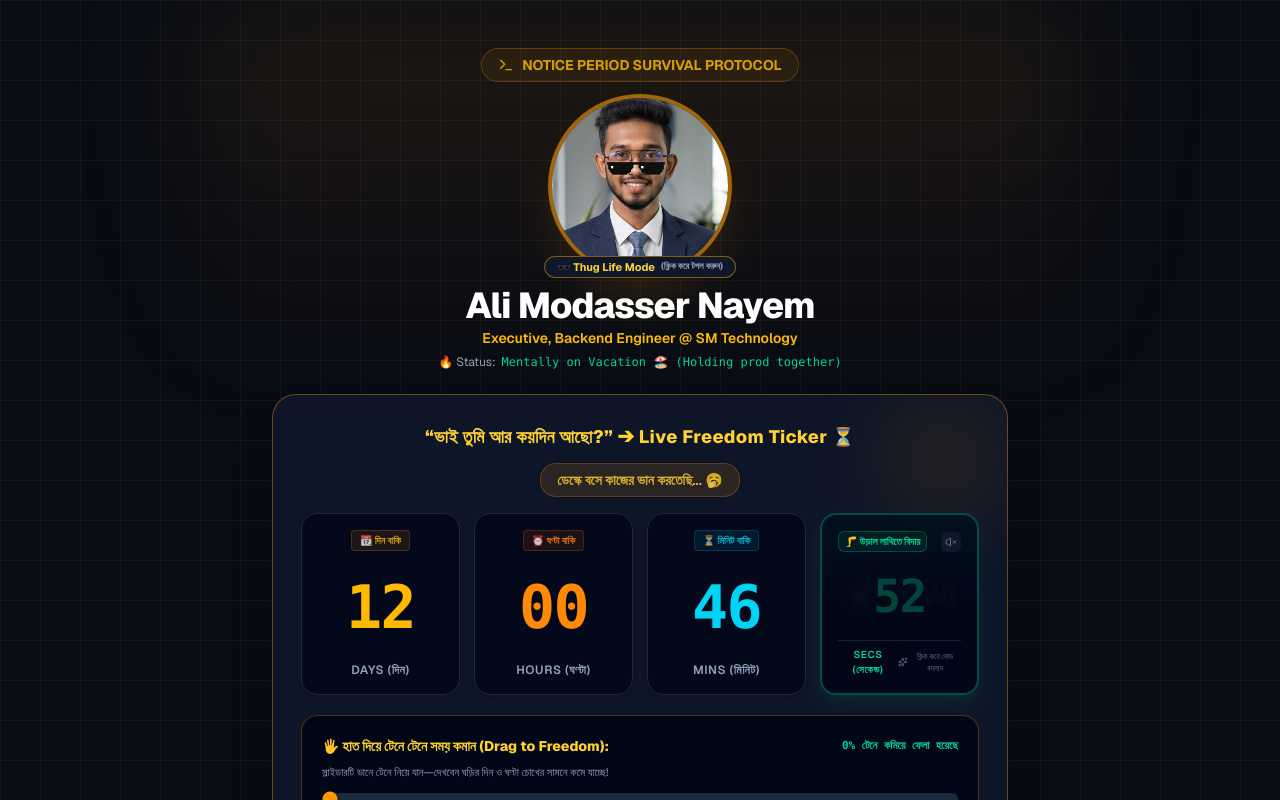
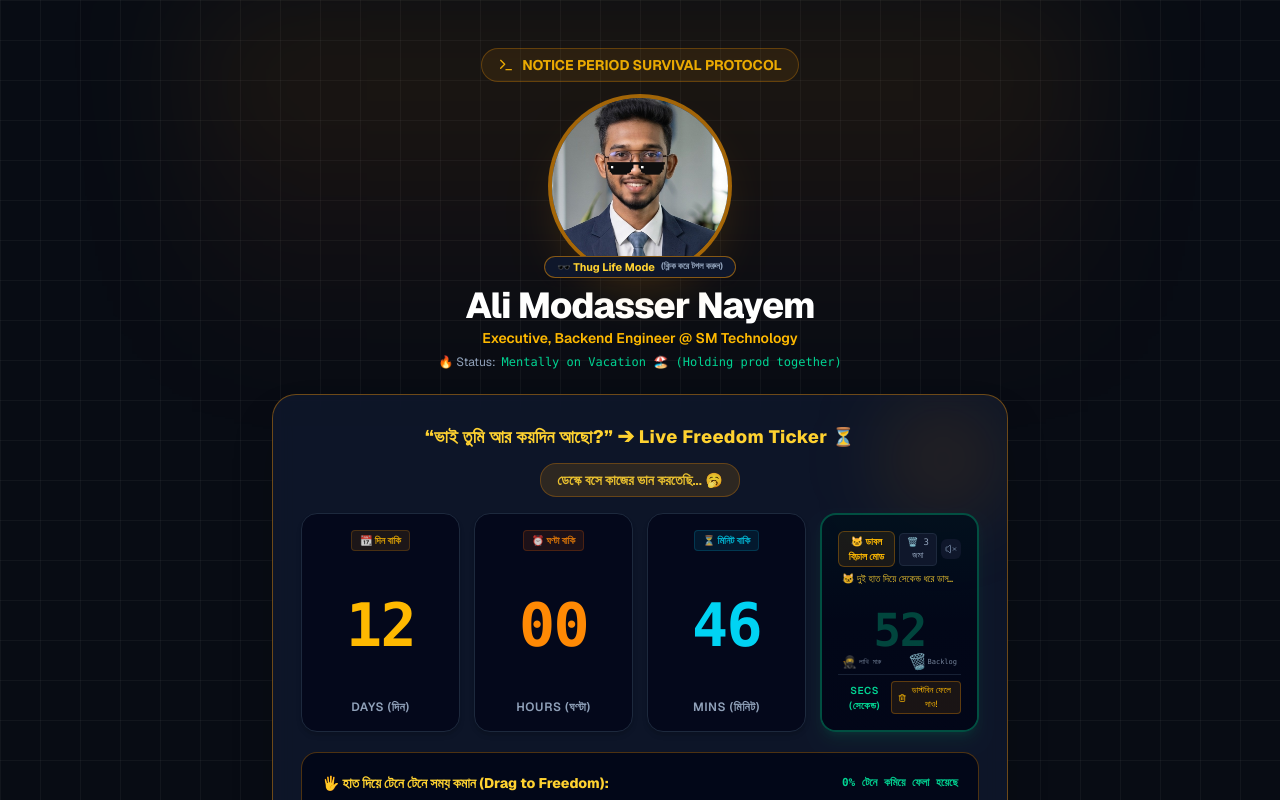
Before and after one commit to modasser-nayem/resign-countdown, a Next.js app: page / in a window 1280 px wide. Shown: the top 800 px of the page. Built offline with nearby package versions, Linux system fonts and the light colour scheme.

Commit message:
feat: implement dual cat 2-3s trash grab, ninja kick, and 60s walk-dump animation in countdown seconds card

```diff
--- a/src/components/AnimatedSecondCard.tsx
+++ b/src/components/AnimatedSecondCard.tsx
@@ -2,7 +2,7 @@
 
 import React, { useEffect, useState, useRef } from "react";
 import { soundEffects } from "@/lib/audio";
-import { Trash2, Footprints, Flame, Volume2, VolumeX, Sparkles } from "lucide-react";
+import { Trash2, Volume2, VolumeX, Sparkles, Footprints } from "lucide-react";
 
 interface AnimatedSecondCardProps {
   seconds: number;
@@ -10,95 +10,101 @@ interface AnimatedSecondCardProps {
 }
 
 export default function AnimatedSecondCard({ seconds, minutes }: AnimatedSecondCardProps) {
-  // autoMode changes every minute: 0 -> 1 -> 2
-  const [manualMode, setManualMode] = useState<number | null>(null);
   const [soundEnabled, setSoundEnabled] = useState<boolean>(false);
 
-  // Effective mode: 0 = Two Hands Trash, 1 = Karate Kick, 2 = Cannon Blast
-  const activeMode = manualMode !== null ? manualMode : Math.abs(minutes) % 3;
+  // Track previous second to detect ticks
+  const prevSecRef = useRef<number>(seconds);
+  const [activeNumber, setActiveNumber] = useState<number>(seconds);
 
-  const [animatingNum, setAnimatingNum] = useState<number>(seconds);
-  const [isAnimating, setIsAnimating] = useState<boolean>(false);
-  const prevSecRef = useRef<number>(seconds);
+  // Action type: 'idle' | 'cat_grab' | 'ninja_kick' | 'dumping'
+  const [actionType, setActionType] = useState<"idle" | "cat_grab" | "ninja_kick" | "dumping">("idle");
+  const [collectedCount, setCollectedCount] = useState<number>(0);
 
+  // 60s walking & dumping state
+  const [isDumping, setIsDumping] = useState<boolean>(false);
+  const [scatterParticles, setScatterParticles] = useState<number[]>([]);
+  const [speechBubble, setSpeechBubble] = useState<string>("কাজের ফাঁকে সেকেন্ড সরাচ্ছি... 🐾");
+
+  // Every 2-3 seconds cadence trigger
   useEffect(() => {
-    if (prevSecRef.current !== seconds) {
-      setAnimatingNum(prevSecRef.current);
+    if (prevSecRef.current === seconds) return;
+    const oldSec = prevSecRef.current;
     prevSecRef.current = seconds;
-      setIsAnimating(true);
+    setActiveNumber(oldSec);
 
-      if (soundEnabled) {
-        if (activeMode === 0) soundEffects.playTrashDrop();
-        else if (activeMode === 1) soundEffects.playKick();
-        else if (activeMode === 2) soundEffects.playCannon();
+    // If seconds === 0 (or full minute) or collected reaches 20+, trigger walking & dumping!
+    if (seconds === 0 || seconds === 59) {
+      triggerDumpAnimation();
+      return;
     }
 
+    // Every 2 or 3 seconds: Alternate between Cat 1 (Two-hand trash grab) & Cat 2 (Ninja kick)
+    // When seconds is divisible by 2: Cat 1 grabs and drops to trash
+    // When seconds is divisible by 3: Cat 2 flying karate kicks it away
+    if (seconds % 2 === 0) {
+      // Cat 1: Two-hand grab to trash
+      setActionType("cat_grab");
+      setCollectedCount((prev) => Math.min(prev + 1, 30));
+      setSpeechBubble("🐱 দুই হাত দিয়ে সেকেন্ড ধরে ডাস্টবিনে ফেললাম!");
+      if (soundEnabled) soundEffects.playTrashDrop();
+
       const timer = setTimeout(() => {
-        setIsAnimating(false);
-      }, 700);
+        setActionType("idle");
+      }, 750);
+      return () => clearTimeout(timer);
+    } else if (seconds % 3 === 0) {
+      // Cat 2: Karate Kick
+      setActionType("ninja_kick");
+      setSpeechBubble("🥷 উড়াল লাথি! সেকেন্ড সোজা স্ক্রিনের বাইরে!");
+      if (soundEnabled) soundEffects.playKick();
+
+      const timer = setTimeout(() => {
+        setActionType("idle");
+      }, 750);
       return () => clearTimeout(timer);
     }
-  }, [seconds, activeMode, soundEnabled]);
+  }, [seconds, soundEnabled]);
 
-  const MODES_INFO = [
-    {
-      id: 0,
-      name: "ডাস্টবিন",
-      icon: Trash2,
-      tag: "🤲 ২ হাতে ডাস্টবিনে ড্রপ",
-      badgeColor: "text-amber-400 bg-amber-500/10 border-amber-500/30",
-    },
-    {
-      id: 1,
-      name: "উড়াল লাথি",
-      icon: Footprints,
-      tag: "🦵 উড়াল লাথিতে বিদায়",
-      badgeColor: "text-emerald-400 bg-emerald-500/10 border-emerald-500/30",
-    },
-    {
-      id: 2,
-      name: "কামান ব্লাস্ট",
-      icon: Flame,
-      tag: "💣 কামানে মহাশূন্যে ফায়ার",
-      badgeColor: "text-red-400 bg-red-500/10 border-red-500/30",
-    },
-  ];
+  // The 60s Walk & Dump Animation
+  const triggerDumpAnimation = () => {
+    setIsDumping(true);
+    setActionType("dumping");
+    setSpeechBubble("🚶‍♂️🐱 ১ মিনিট শেষ! ডাস্টবিন নিয়ে নিচে ফেলে দিয়ে আসি!");
+    if (soundEnabled) soundEffects.playCannon();
 
-  const currentModeInfo = MODES_INFO[activeMode];
+    // Generate falling number particles
+    const sampleNumbers = [seconds, (seconds + 12) % 60, (seconds + 27) % 60, (seconds + 43) % 60];
+    setScatterParticles(sampleNumbers);
 
-  const cycleMode = (e: React.MouseEvent) => {
-    e.stopPropagation();
-    const nextMode = (activeMode + 1) % 3;
-    setManualMode(nextMode);
-    if (soundEnabled) {
-      if (nextMode === 0) soundEffects.playTrashDrop();
-      else if (nextMode === 1) soundEffects.playKick();
-      else soundEffects.playCannon();
-    }
+    setTimeout(() => {
+      // Dump completed, reset bin and walk back
+      setCollectedCount(0);
+      setIsDumping(false);
+      setActionType("idle");
+      setScatterParticles([]);
+      setSpeechBubble("✨ ডাস্টবিন একদম খালি! আবার সেকেন্ড ধরা শুরু!");
+    }, 2400);
   };
 
   return (
-    <div
-      onClick={cycleMode}
-      className="bg-slate-950/90 rounded-2xl p-3 sm:p-4 border-2 border-emerald-500/40 hover:border-emerald-400/70 transition-all flex flex-col items-center justify-between relative overflow-hidden group cursor-pointer shadow-lg shadow-emerald-500/10 min-h-[140px] sm:min-h-[160px]"
-      title="ক্লিক করে মোড বদলান (ডাস্টবিন ➔ লাথি ➔ কামান)"
-    >
-      {/* Background radial accent glow */}
+    <div className="bg-slate-950/90 rounded-2xl p-3 sm:p-4 border-2 border-emerald-500/40 hover:border-emerald-400/70 transition-all flex flex-col justify-between relative overflow-hidden shadow-lg shadow-emerald-500/10 min-h-[160px] sm:min-h-[175px]">
+      {/* Background accent glow */}
       <div className="absolute inset-0 bg-gradient-to-b from-emerald-500/5 via-transparent to-slate-950 pointer-events-none" />
 
-      {/* Top Header: Mode tag & sound toggle */}
-      <div className="w-full flex items-center justify-between z-10">
-        <span
-          className={`text-[9px] sm:text-[10px] font-bold px-1.5 py-0.5 rounded-md border flex items-center gap-1 ${currentModeInfo.badgeColor}`}
-        >
-          <span>{currentModeInfo.tag}</span>
+      {/* Top Header: Badge, Bin Count, Sound Toggle */}
+      <div className="w-full flex items-center justify-between z-10 gap-1">
+        <div className="flex items-center gap-1">
+          <span className="text-[9px] sm:text-[10px] font-bold px-1.5 py-0.5 rounded-md border text-amber-400 bg-amber-500/10 border-amber-500/30 flex items-center gap-1">
+            <span>🐱 ডাবল বিড়াল মোড</span>
           </span>
+          <span className="text-[9px] font-mono text-slate-400 bg-slate-900 px-1.5 py-0.5 rounded border border-slate-800" title="ডাস্টবিনে জমা সেকেন্ড">
+            🗑️ {collectedCount} জমা
+          </span>
+        </div>
 
+        <div className="flex items-center gap-1">
           <button
-          onClick={(e) => {
-            e.stopPropagation();
-            setSoundEnabled(!soundEnabled);
-          }}
+            onClick={() => setSoundEnabled(!soundEnabled)}
             className={`p-1 rounded-md transition-colors ${
               soundEnabled
                 ? "text-amber-400 bg-amber-500/20"
@@ -113,180 +119,165 @@ export default function AnimatedSecondCard({ seconds, minutes }: AnimatedSecondC
             )}
           </button>
         </div>
+      </div>
+
+      {/* Dynamic Mini Speech Bubble */}
+      <div className="text-[9px] sm:text-[10px] text-amber-300/90 font-medium truncate px-1 mt-1 z-10 text-center">
+        {speechBubble}
+      </div>
 
       {/* ======================================================== */}
-      {/* 🎭 THE CENTRAL ANIMATED STAGE FOR SECONDS */}
+      {/* 🎭 CENTRAL ANIMATION THEATER */}
       {/* ======================================================== */}
       <div className="relative w-full h-16 sm:h-20 flex items-center justify-center my-1 select-none">
 
-        {/* ======================================================== */}
-        {/* MODE 0: 2 হাত দিয়ে ধরে ডাস্টবিনে ড্রপ 🤲🗑️ */}
-        {/* ======================================================== */}
-        {activeMode === 0 && (
-          <div className="w-full h-full relative flex items-center justify-center">
-            {/* Base Current Second (appears when idle) */}
+        {/* Static Base Second Number (dimmed slightly during active actions) */}
         <div
-              className={`text-3xl sm:text-5xl font-black font-mono text-emerald-400 tracking-tight transition-opacity duration-150 ${
-                isAnimating ? "opacity-30 scale-95" : "opacity-100 scale-100"
+          className={`text-3xl sm:text-5xl font-black font-mono text-emerald-400 tracking-tight transition-all duration-150 ${
+            actionType !== "idle" ? "opacity-30 scale-95" : "opacity-100 scale-100"
           }`}
         >
           {String(seconds).padStart(2, "0")}
         </div>
 
-            {/* Falling previous second grasped by 2 Hands into the Dustbin */}
-            {isAnimating && (
-              <div
-                key={`trash-${animatingNum}-${seconds}`}
-                className="absolute inset-0 flex flex-col items-center justify-center animate-[handsTrash_0.7s_cubic-bezier(0.2,0.8,0.2,1)_forwards] z-20 pointer-events-none"
-              >
-                {/* 2 Cartoon Hands holding the number */}
-                <div className="flex items-center gap-1 text-base sm:text-lg animate-pulse">
-                  <span>🫲</span>
-                  <div className="px-2 py-0.5 rounded-lg bg-amber-500 text-slate-950 font-black font-mono text-xl sm:text-2xl shadow-lg border border-amber-300">
-                    {String(animatingNum).padStart(2, "0")}
+        {/* ---------------------------------------------------- */}
+        {/* ACTION 1: CAT 1 (২ হাতে ধরে ডাস্টবিনে ড্রপ) 🐱🤲🗑️ */}
+        {/* ---------------------------------------------------- */}
+        {actionType === "cat_grab" && (
+          <div className="absolute inset-0 flex flex-col items-center justify-center animate-[catDrop_0.75s_cubic-bezier(0.2,0.8,0.2,1)_forwards] z-20 pointer-events-none">
+            {/* Cute Cat Face with 2 Paws grasping the number */}
+            <div className="flex items-center gap-1">
+              <span className="text-sm">🐾</span>
+              <div className="flex items-center gap-1 px-2 py-0.5 rounded-lg bg-amber-500 text-slate-950 font-black font-mono text-xl sm:text-2xl shadow-xl border border-amber-300">
+                <span className="text-xs">🐱</span>
+                <span>{String(activeNumber).padStart(2, "0")}</span>
               </div>
-                  <span>🫱</span>
+              <span className="text-sm">🐾</span>
             </div>
           </div>
         )}
 
-            {/* Mini Dustbin at the bottom of the card */}
-            <div className="absolute -bottom-1 sm:bottom-0 right-2 flex flex-col items-center z-10">
-              <span
-                className={`text-sm sm:text-base transition-transform duration-200 ${
-                  isAnimating ? "-translate-y-2 -rotate-12 scale-110" : "translate-y-0"
-                }`}
-              >
-                🗑️
-              </span>
-              <span className="text-[7px] text-slate-400 font-mono leading-none">
-                {isAnimating ? "ড্রপ! 💨" : "Backlog"}
-              </span>
+        {/* ---------------------------------------------------- */}
+        {/* ACTION 2: NINJA CAT (উড়াল লাথি মেরে বিদায়) 🥷🦵💨 */}
+        {/* ---------------------------------------------------- */}
+        {actionType === "ninja_kick" && (
+          <div className="absolute inset-0 flex items-center justify-center z-20 pointer-events-none">
+            {/* Ninja Cat Flying Kick from Left */}
+            <div className="absolute -left-1 text-2xl animate-[ninjaStrike_0.4s_ease-out_forwards]">
+              🥷🦵
+            </div>
+
+            {/* Kicked Flying Number spinning off */}
+            <div className="px-2 py-0.5 rounded-lg bg-orange-500 text-white font-black font-mono text-xl sm:text-2xl shadow-xl border border-yellow-300 animate-[kickFlyOff_0.7s_cubic-bezier(0.1,0.8,0.2,1)_forwards]">
+              {String(activeNumber).padStart(2, "0")}
+            </div>
+
+            {/* Comic burst */}
+            <div className="absolute text-xs font-black text-amber-300 animate-ping">
+              💥 POW!
             </div>
           </div>
         )}
 
-        {/* ======================================================== */}
-        {/* MODE 1: উড়াল লাথিতে উড়িয়ে দেওয়া 🦵💨 */}
-        {/* ======================================================== */}
-        {activeMode === 1 && (
-          <div className="w-full h-full relative flex items-center justify-center">
-            {/* Base Current Second */}
-            <div
-              className={`text-3xl sm:text-5xl font-black font-mono text-emerald-400 tracking-tight transition-opacity duration-150 ${
-                isAnimating ? "opacity-30 scale-95" : "opacity-100 scale-100"
-              }`}
-            >
-              {String(seconds).padStart(2, "0")}
+        {/* ---------------------------------------------------- */}
+        {/* ACTION 3: 60s GRAND DUMP (হেঁটে গিয়ে ডাস্টবিন খালি করা) 🚶‍♂️🐱🗑️ */}
+        {/* ---------------------------------------------------- */}
+        {isDumping && (
+          <div className="absolute inset-0 flex items-center justify-center z-30 pointer-events-none">
+            {/* Walking Cat Carrying the Full Dustbin across */}
+            <div className="flex flex-col items-center animate-[walkAndDump_2.4s_ease-in-out_forwards]">
+              <div className="flex items-center gap-1 text-xl sm:text-2xl animate-bounce">
+                <span>🐱</span>
+                <span>🗑️</span>
+              </div>
+              <span className="text-[8px] bg-red-500 text-white font-bold px-1 rounded shadow">
+                ডাস্টবিন খালি! 💨
+              </span>
             </div>
 
-            {/* Flying Kicked Box & Impact */}
-            {isAnimating && (
-              <div
-                key={`kick-${animatingNum}-${seconds}`}
-                className="absolute inset-0 flex items-center justify-center z-20 pointer-events-none"
+            {/* Falling scattered numbers raining downwards */}
+            <div className="absolute inset-x-0 bottom-0 flex justify-around pointer-events-none">
+              {scatterParticles.map((num, idx) => (
+                <span
+                  key={idx}
+                  className="px-1 py-0.5 rounded bg-amber-500/90 text-slate-950 font-black font-mono text-[10px] animate-[fallDown_1.8s_ease-in_forwards]"
+                  style={{ animationDelay: `${idx * 150}ms` }}
                 >
-                {/* Karate Leg on Left */}
-                <div className="absolute -left-2 text-2xl sm:text-3xl animate-[karateStrike_0.35s_ease-out_forwards]">
-                  🦵💨
-                </div>
-
-                {/* Flying Kicked Number */}
-                <div className="px-2 py-0.5 rounded-lg bg-orange-500 text-white font-black font-mono text-xl sm:text-2xl shadow-xl border border-yellow-300 animate-[kickFlyOff_0.7s_cubic-bezier(0.1,0.8,0.2,1)_forwards]">
-                  {String(animatingNum).padStart(2, "0")}
-                </div>
-
-                {/* Impact Starburst */}
-                <div className="absolute text-sm font-black text-amber-300 animate-ping">
-                  💥 POW!
-                </div>
-              </div>
-            )}
-          </div>
-        )}
-
-        {/* ======================================================== */}
-        {/* MODE 2: কামানে মহাশূন্যে ব্লাস্ট 💣🚀 */}
-        {/* ======================================================== */}
-        {activeMode === 2 && (
-          <div className="w-full h-full relative flex items-center justify-center">
-            {/* Base Current Second */}
-            <div
-              className={`text-3xl sm:text-5xl font-black font-mono text-emerald-400 tracking-tight transition-opacity duration-150 ${
-                isAnimating ? "opacity-30 scale-95" : "opacity-100 scale-100"
-              }`}
-            >
-              {String(seconds).padStart(2, "0")}
-            </div>
-
-            {/* Fired Rocket Shell shooting upward */}
-            {isAnimating && (
-              <div
-                key={`cannon-${animatingNum}-${seconds}`}
-                className="absolute inset-0 flex items-center justify-center z-20 pointer-events-none"
-              >
-                {/* Muzzle flash */}
-                <div className="absolute bottom-1 left-2 text-xl animate-ping">
-                  💥🔥
-                </div>
-
-                {/* Rocketing Number */}
-                <div className="flex items-center gap-0.5 px-2 py-0.5 rounded-full bg-gradient-to-r from-red-600 to-amber-500 text-white font-black font-mono text-lg sm:text-xl shadow-xl border border-yellow-200 animate-[cannonShootUp_0.7s_cubic-bezier(0.1,0.9,0.2,1)_forwards]">
-                  <span>🚀</span>
-                  <span>{String(animatingNum).padStart(2, "0")}</span>
+                  {String(num).padStart(2, "0")}s
+                </span>
+              ))}
             </div>
           </div>
         )}
 
-            {/* Mini Cannon Icon in corner */}
-            <div className="absolute -bottom-1 sm:bottom-0 left-2 text-sm sm:text-base opacity-75">
-              💣
+        {/* Mini Dustbin shown in the bottom-right corner */}
+        <div className="absolute bottom-0 right-1 flex items-center gap-0.5 z-10 opacity-80">
+          <span className={`text-xs transition-transform ${actionType === "cat_grab" ? "scale-125 -rotate-12" : ""}`}>
+            🗑️
+          </span>
+          <span className="text-[7px] text-slate-400 font-mono">
+            {isDumping ? "খালি..." : "Backlog"}
+          </span>
+        </div>
+
+        {/* Mini Ninja Cat shown ready in the bottom-left corner */}
+        <div className="absolute bottom-0 left-1 flex items-center gap-0.5 z-10 opacity-80">
+          <span className={`text-xs transition-transform ${actionType === "ninja_kick" ? "scale-125 translate-x-1" : ""}`}>
+            🥷
+          </span>
+          <span className="text-[7px] text-slate-400 font-mono">
+            লাথি মারু
+          </span>
         </div>
       </div>
-        )}
-      </div>
 
-      {/* Bottom Footer: Label & Click-to-switch hint */}
+      {/* Bottom Footer: Label & Manual Dump Button */}
       <div className="w-full flex items-center justify-between border-t border-slate-800/80 pt-1.5 z-10 text-[9px] sm:text-[10px] text-slate-400">
         <span className="font-semibold text-emerald-400 uppercase tracking-wider">
           Secs (সেকেন্ড)
         </span>
-        <span className="text-[8px] text-slate-500 group-hover:text-amber-400 transition-colors flex items-center gap-0.5">
-          <Sparkles className="w-2.5 h-2.5" /> ক্লিক করে মোড বদলান
-        </span>
+
+        {/* Manual Test Button for instant walking animation */}
+        <button
+          onClick={triggerDumpAnimation}
+          className="text-[8px] sm:text-[9px] text-amber-400 hover:text-amber-300 bg-amber-500/10 hover:bg-amber-500/20 px-1.5 py-0.5 rounded border border-amber-500/30 flex items-center gap-0.5 transition-colors cursor-pointer"
+          title="১ মিনিট না অপেক্ষা করেও এখনই হেঁটে ডাস্টবিন খালি করে দেখার বোতাম"
+        >
+          <Trash2 className="w-2.5 h-2.5" /> ডাস্টবিন ফেলে দাও!
+        </button>
       </div>
 
-      {/* Embedded CSS Animations */}
+      {/* Embedded Smooth CSS Keyframes */}
       <style jsx>{`
-        @keyframes handsTrash {
+        @keyframes catDrop {
           0% {
             opacity: 1;
-            transform: translateY(-8px) scale(1.05);
+            transform: translateY(-10px) scale(1.08);
           }
           30% {
-            transform: translateY(0px) scale(1);
+            transform: translateY(-2px) scale(1);
           }
           70% {
-            transform: translateY(22px) scale(0.7) rotate(10deg);
+            transform: translate(15px, 20px) scale(0.65) rotate(12deg);
           }
           100% {
             opacity: 0;
-            transform: translateY(38px) scale(0.2) rotate(25deg);
+            transform: translate(25px, 35px) scale(0.2) rotate(25deg);
           }
         }
 
-        @keyframes karateStrike {
+        @keyframes ninjaStrike {
           0% {
             opacity: 0;
-            transform: translateX(-20px) rotate(-30deg);
+            transform: translateX(-15px) rotate(-30deg);
           }
           50% {
             opacity: 1;
-            transform: translateX(10px) rotate(10deg);
+            transform: translateX(8px) rotate(10deg);
           }
           100% {
             opacity: 0;
-            transform: translateX(20px) rotate(0deg);
+            transform: translateX(18px) rotate(0deg);
           }
         }
 
@@ -296,31 +287,53 @@ export default function AnimatedSecondCard({ seconds, minutes }: AnimatedSecondC
             transform: translate(0, 0) scale(1) rotate(0deg);
           }
           30% {
-            transform: translate(25px, -20px) scale(1.1) rotate(45deg);
+            transform: translate(25px, -18px) scale(1.1) rotate(45deg);
           }
           70% {
-            transform: translate(70px, -45px) scale(0.7) rotate(220deg);
+            transform: translate(65px, -40px) scale(0.7) rotate(220deg);
           }
           100% {
             opacity: 0;
-            transform: translate(120px, -70px) scale(0.1) rotate(480deg);
+            transform: translate(110px, -65px) scale(0.1) rotate(480deg);
           }
         }
 
-        @keyframes cannonShootUp {
+        @keyframes walkAndDump {
           0% {
+            opacity: 0;
+            transform: translateX(-60px) scale(0.9);
+          }
+          20% {
             opacity: 1;
-            transform: translate(0, 10px) scale(0.8) rotate(-20deg);
+            transform: translateX(-20px) scale(1);
           }
-          30% {
-            transform: translate(15px, -20px) scale(1.15) rotate(0deg);
+          45% {
+            transform: translateX(25px) rotate(-15deg);
           }
-          70% {
-            transform: translate(45px, -55px) scale(0.9) rotate(20deg);
+          60% {
+            transform: translate(35px, 15px) rotate(-45deg) scale(1.1);
+          }
+          80% {
+            transform: translateX(10px) rotate(0deg);
           }
           100% {
             opacity: 0;
-            transform: translate(80px, -90px) scale(0.2) rotate(35deg);
+            transform: translateX(-50px) scale(0.8);
+          }
+        }
+
+        @keyframes fallDown {
+          0% {
+            opacity: 1;
+            transform: translateY(-10px) scale(1);
+          }
+          50% {
+            opacity: 0.8;
+            transform: translateY(20px) scale(0.85);
+          }
+          100% {
+            opacity: 0;
+            transform: translateY(50px) scale(0.3);
           }
         }
       `}</style>
```
Lines whose indentation alone changed are shown as unchanged.
